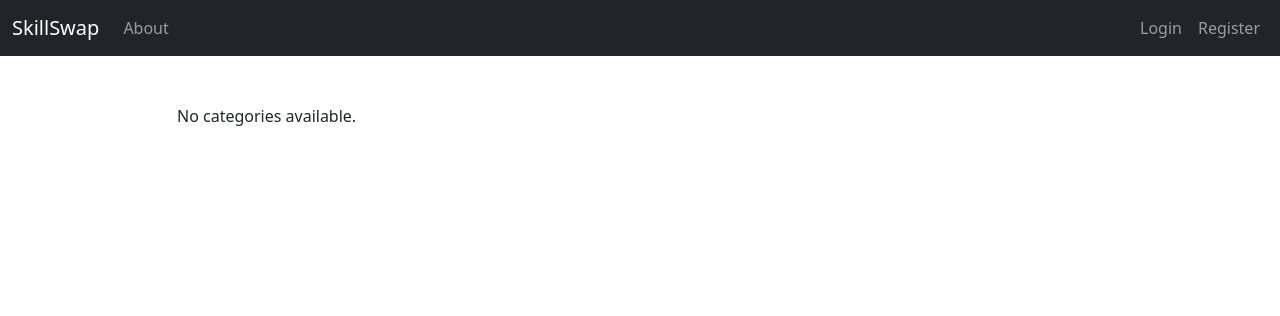
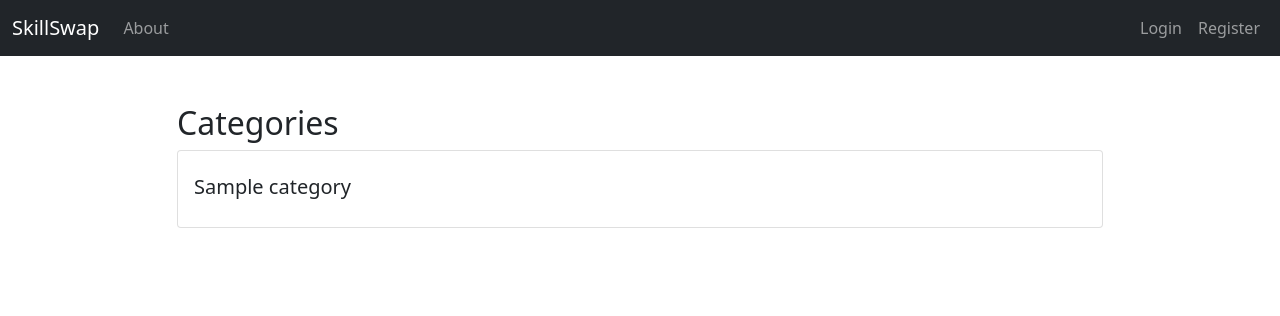
Before and after one commit to molnartamas0205/skill-swap, a Django app: page /categories/ in a window 1280 px wide. Shown: the top 316 px of the page. Run offline with Django 5.2, Linux system fonts and the light colour scheme; tables that the repository leaves empty hold one stand-in row (values such as "Sample post").

Commit message:
create categorie_detail.html and connect it with the categories.html

```diff
--- a/pages/views.py
+++ b/pages/views.py
@@ -1,6 +1,6 @@
-from django.shortcuts import render
+from django.shortcuts import render, get_object_or_404
 from django.http import HttpResponse
-from tutoring.models import TutoringService
+from tutoring.models import TutoringService, Category
 from fuzzywuzzy import fuzz
 def home_view(request, *args, **kwargs):
     return render(request, 'home.html', {})
@@ -26,4 +26,13 @@ def search_subjects_view(request):
         return render(request, 'search_subjects.html', {})
 
 def category_list_view(request):
-    return render(request, 'categories.html', {})
+    categories = Category.objects.all()
+    return render(request, 'categories.html', {'categories': categories})
+
+def category_detail_view(request, category_name):
+    category = get_object_or_404(Category, name=category_name)
+    tutors = TutoringService.objects.filter(category=category)
+    return render(request, 'category_detail.html', {
+        'category': category,
+        'tutors': tutors
+    })
--- a/skillswap/urls.py
+++ b/skillswap/urls.py
@@ -16,7 +16,7 @@ Including another URLconf
 """
 from django.contrib import admin
 from django.urls import path
-from pages.views import home_view, about_view, search_subjects_view, category_list_view
+from pages.views import home_view, about_view, search_subjects_view, category_list_view, category_detail_view
 from tutoring.views import login_view, register_view, logout_view, tutor_list_view, create_advertisement_view
 
 
@@ -30,5 +30,6 @@ urlpatterns = [
     path('create/', create_advertisement_view, name = "create_advertisement"),
     path('admin/', admin.site.urls), #Keep admin at bottom
     path('search_subjects/', search_subjects_view, name='search-subjects'),
-    path('categories/', category_list_view, name='categories')
+    path('categories/', category_list_view, name='categories'),
+    path('categories/<str:category_name>/', category_detail_view, name='category_detail'),
 ]
--- a/templates/categories.html
+++ b/templates/categories.html
@@ -3,11 +3,18 @@
   <div class="container my-5">
     <div class="row justify-content-center">
       <div class="col-12 col-md-10 col-lg-10">
+        <h2>Categories</h2>
         <div class="list-group">
           {% for category in categories %}
-            <a href="{% url 'category_detail' category.id %}" class="list-group-item list-group-item-action">
-              {{ category.name }}
-            </a>
+          <a href="{% url 'category_detail' category.name %}" class="list-group-item list-group-item-action py-4" aria-current="true">
+            <div class="d-flex w-100 align-items-center">
+              <div class="w-100">
+                <div class="d-flex justify-content-between">
+                  <h5 class="mb-1">{{ category.name }}</h5>
+                </div>
+              </div>
+            </div>
+          </a>
           {% empty %}
             <p>No categories available.</p>
           {% endfor %}
```
Also changed, not shown: templates/category_detail.html (added, +24 -0 lines).
